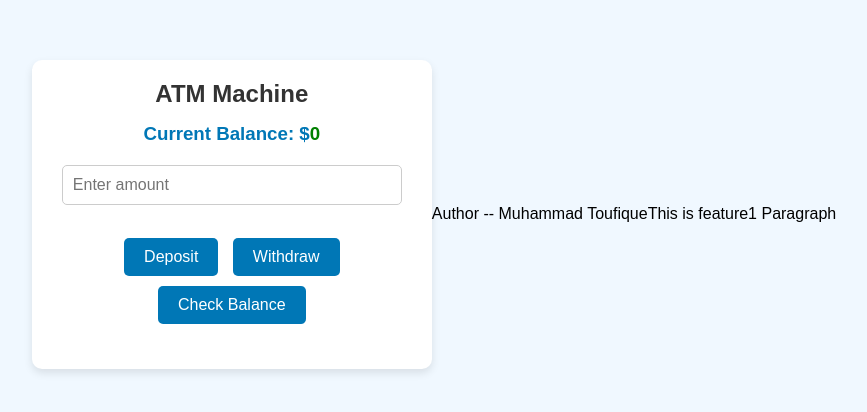
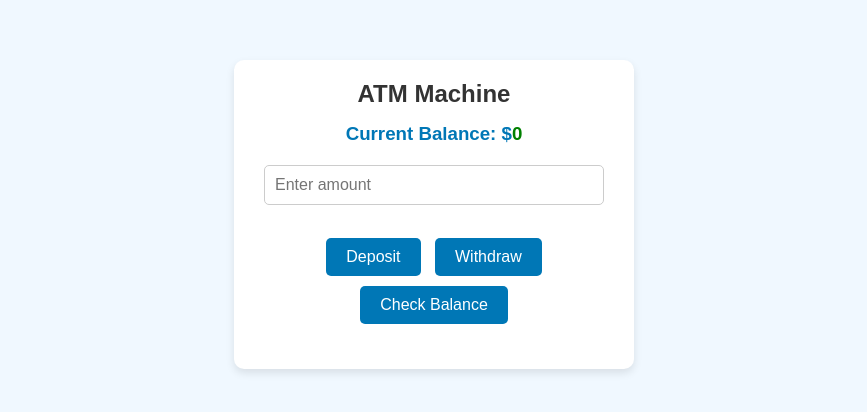
Before and after one commit to Toufique-050/ATM-Project, a plain HTML site: page index.html in a window 1280 px wide. Shown: the part 186-598 px from the top of the page, without its empty margins (206-1073 px from the left). Drawn offline with Linux system fonts and the light colour scheme.

Commit message:
New Branch Work

```diff
--- a/index.html
+++ b/index.html
@@ -3,7 +3,7 @@
   <head>
     <meta charset="UTF-8" />
     <meta name="viewport" content="width=device-width, initial-scale=1.0" />
-    <title>ATM Simulation</title>
+    <title>New Branch Work Updation</title>
     <link rel="stylesheet" href="./style.css">
 
   </head>
@@ -26,7 +26,6 @@
 
 
 
-    <p>Author -- Muhammad Toufique</p>
-    <p>This is feature1 Paragraph</p>
+
   </body>
 </html>
```
